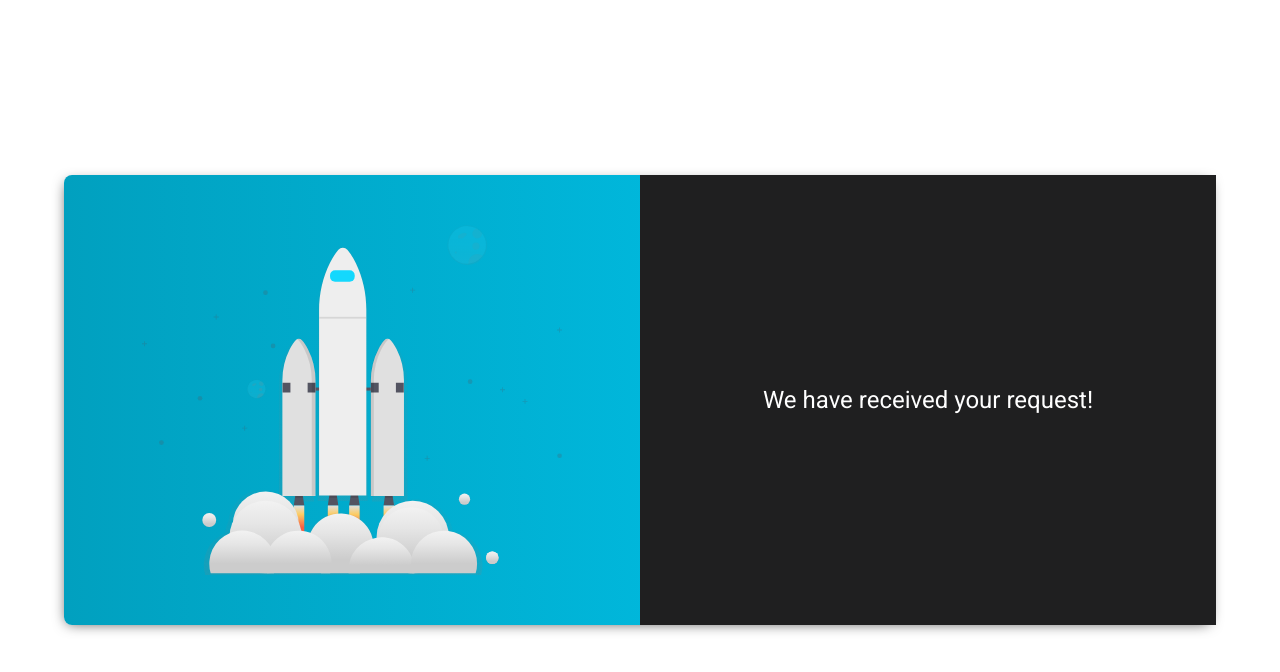
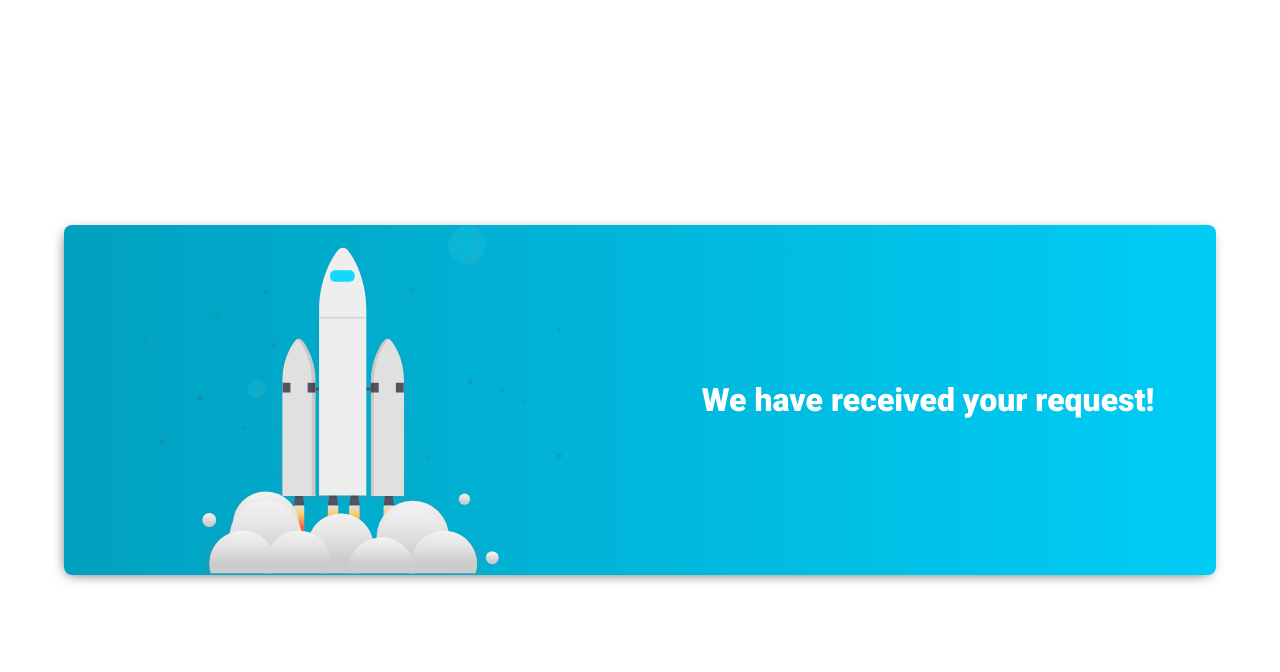
Before and after one commit to heraldofortuna/form-validation-react, a React (Create React App) app in the folder form-validation/: page / in a window 1280 px wide. Both pictures are taken after typing "Sample", "name@example.com", "Sample123", "Sample123" into the empty fields and a click on the button "Sign up". Shown: the top 672 px of the page. Built offline with nearby package versions, Linux system fonts and the light colour scheme.

Commit message:
I fixed the FormSuccess message: height, background and color

```diff
--- a/form-validation/src/components/Form.js
+++ b/form-validation/src/components/Form.js
@@ -11,7 +11,7 @@ const StyledForm = styled.div`
     rgba(0, 205, 246, 1) 100%
   );
   width: 100%;
-  height: 450px;
+  height: 90%;
   display: flex;
   flex-direction: row;
   align-items: center;
--- a/form-validation/src/components/FormSuccess.js
+++ b/form-validation/src/components/FormSuccess.js
@@ -1,8 +1,6 @@
 import styled from "styled-components";
 
 const StyledFormSuccess = styled.div`
-  background-color: var(--black);
-  height: 100%;
   flex: 50%;
   padding: 24px;
   margin: 0 auto;
@@ -11,7 +9,8 @@ const StyledFormSuccess = styled.div`
   text-align: center;
 
   & > p {
-    font-size: 24px;
+    font-size: 32px;
+    font-weight: 900;
   }
 `;
 
```
